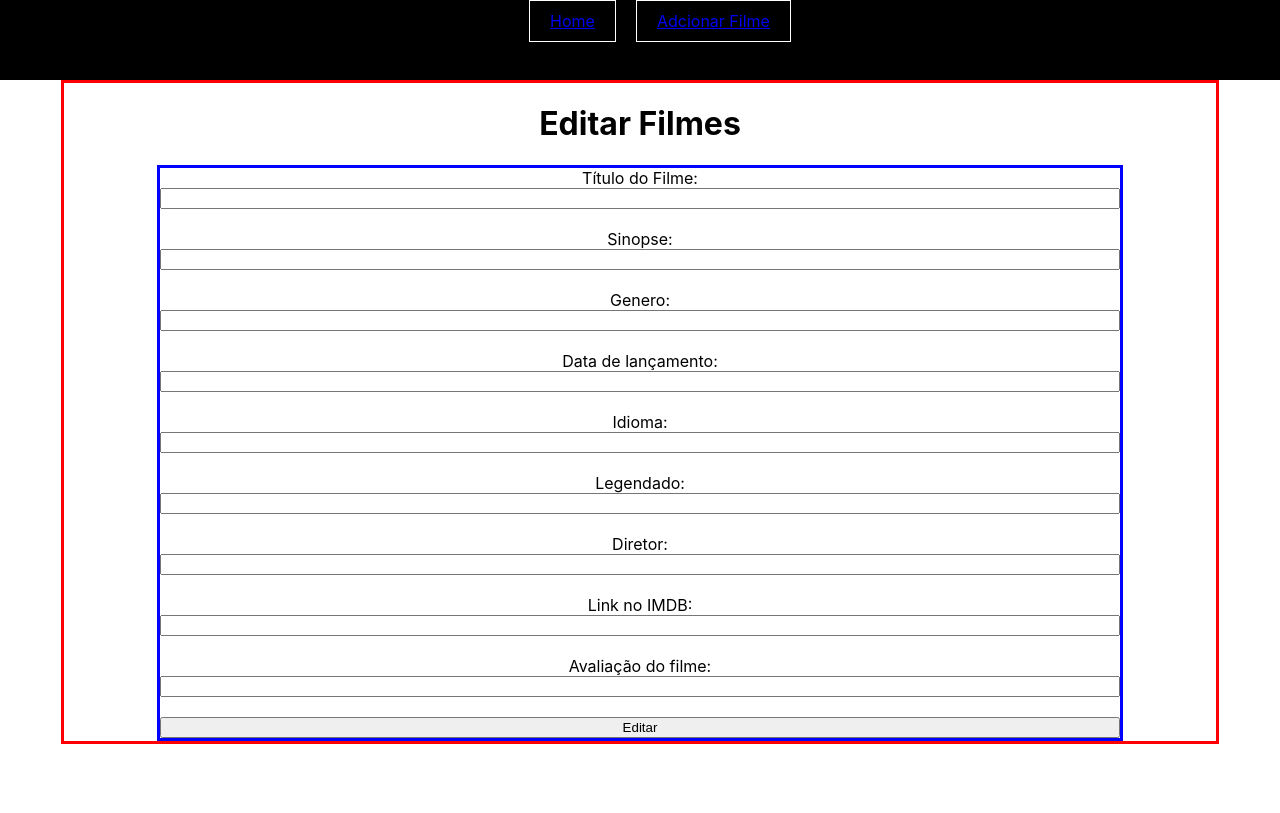
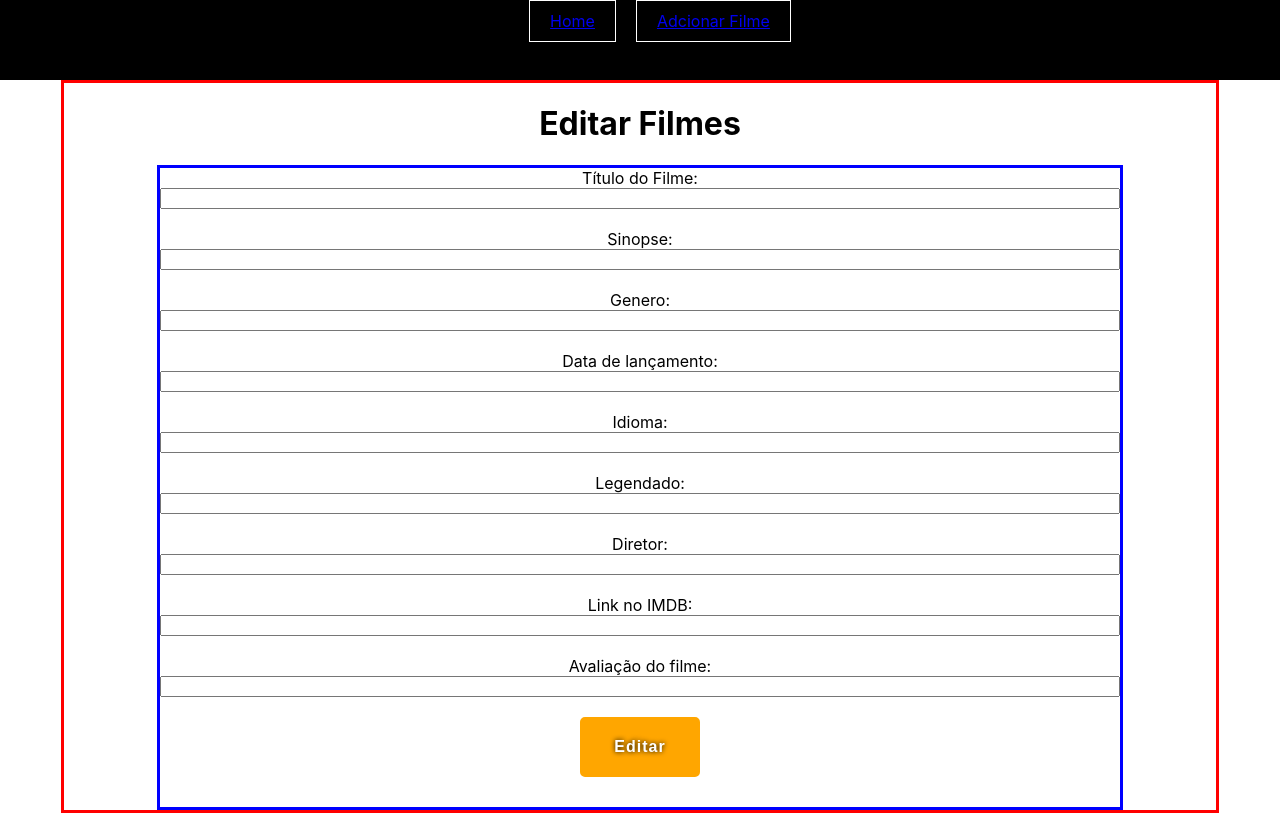
Before and after one commit to rafael-rodrigues-santos/desafio-grupokrs, a React (Create React App) app in the folder locadora/: page /filmes/1 in a window 1280 px wide. Built offline with nearby package versions, Linux system fonts and the light colour scheme; data requests are answered from the project's data file.

Commit message:
melhorias no design

```diff
--- a/locadora/src/components/edit/edit.css
+++ b/locadora/src/components/edit/edit.css
@@ -0,0 +1,13 @@
+.form .btns button.btns__edit {
+    width: 120px;
+    height: 60px;
+    font-size: 16px;
+    margin-bottom: 30px;
+    border: solid rgb(255, 166, 0);
+    border-radius: 5px;
+    background: rgb(255, 166, 0);
+    color: #fff;
+    font-weight: 600;
+    text-shadow: 0 0 5px #000;
+    letter-spacing: 1px;
+}
--- a/locadora/src/components/edit/edit.jsx
+++ b/locadora/src/components/edit/edit.jsx
@@ -1,4 +1,4 @@
-import React, { Component, useState, useEffect } from "react";
+import React, { useState, useEffect } from "react";
 import "./edit.css";
 import { useHistory, useParams } from "react-router-dom";
 import axios from "axios";
@@ -66,8 +66,9 @@ const Edit = () => {
                     <input type="text" name="link" value={link} onChange={e => onInputChange(e)} />
                     <label> Avaliação do filme: </label>
                     <input type="text" name="avaliacao" value={avaliacao} onChange={e => onInputChange(e)} />
-                    <button> Editar </button>
-                    {/* <button onClick={(e) => this.fSubmit(e)}> Cadastrar </button> */}
+                    <div className="btns">
+                    <button className="btns__edit"> Editar </button>
+                    </div>
                 </form>
             </div>
 
```
